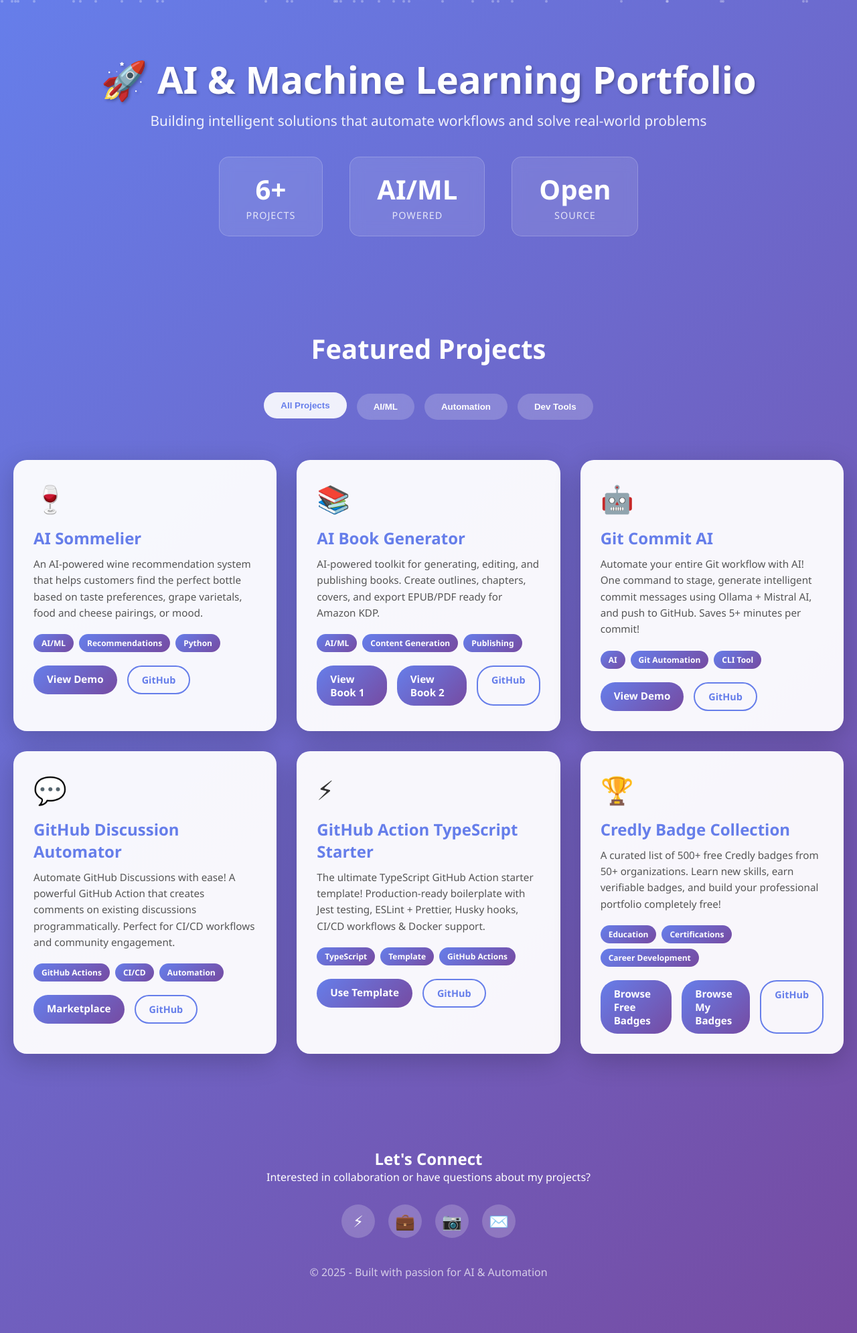
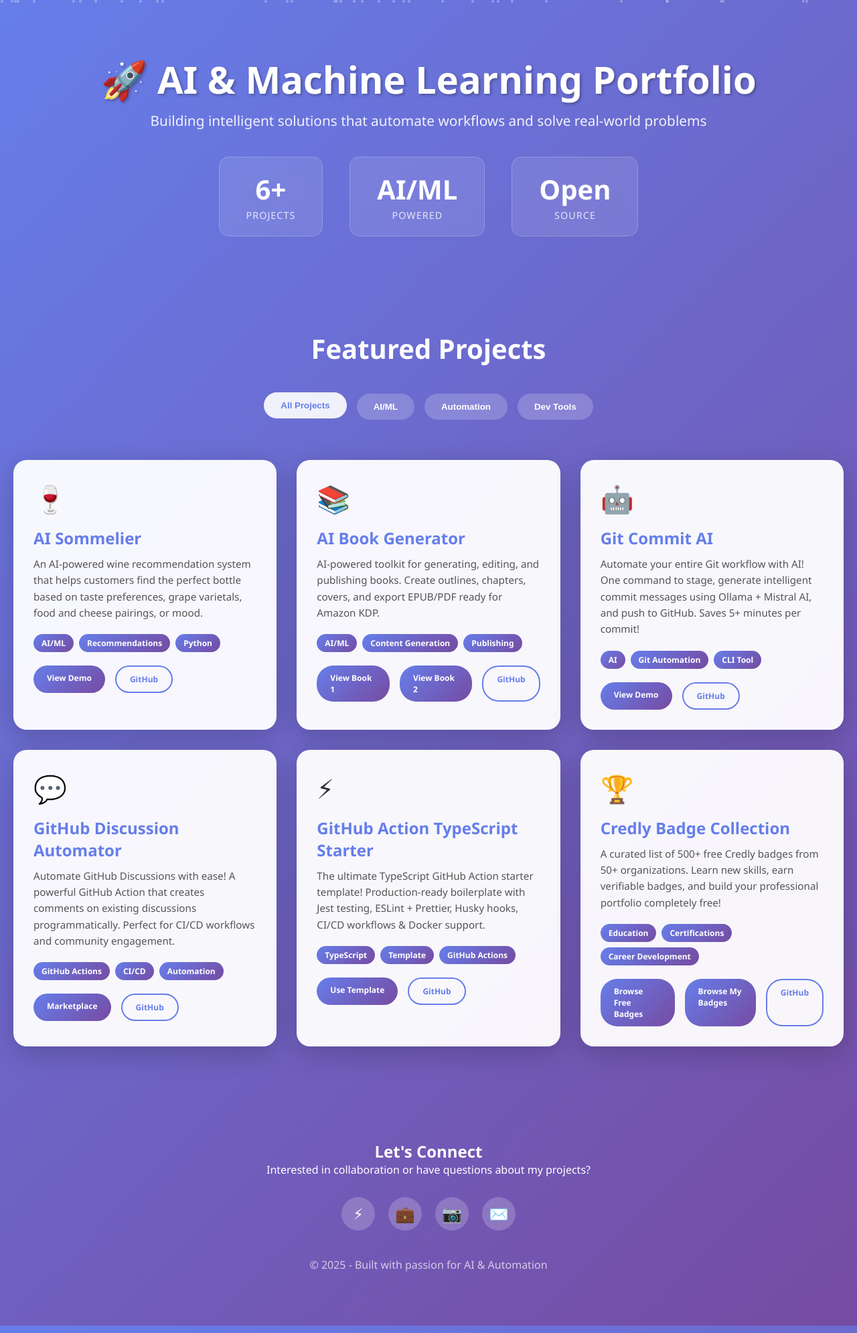
Before and after one commit to wesleyscholl/wesleyscholl.github.io, a Jekyll site: the page built from README.md, in a window 1280 px wide. Shown: the whole page at 67% size. Built offline with Jekyll 4.4.1, drawn with Linux system fonts in a browser that asks for light colours; our own code applies the rules of GitHub Pages for plain Markdown files.

Commit message:
Decrease button font sizes in default layout

```diff
--- a/_layouts/default.html
+++ b/_layouts/default.html
@@ -212,13 +212,12 @@
             font-weight: 600;
             transition: all 0.3s ease;
             display: inline-block;
-            font-size: 0.9em;
+            font-size: 0.75em;
         }
 
         .btn-primary {
             background: linear-gradient(135deg, #667eea 0%, #764ba2 100%);
             color: white;
-            font-size: 0.95em;
         }
 
         .btn-secondary {
```
